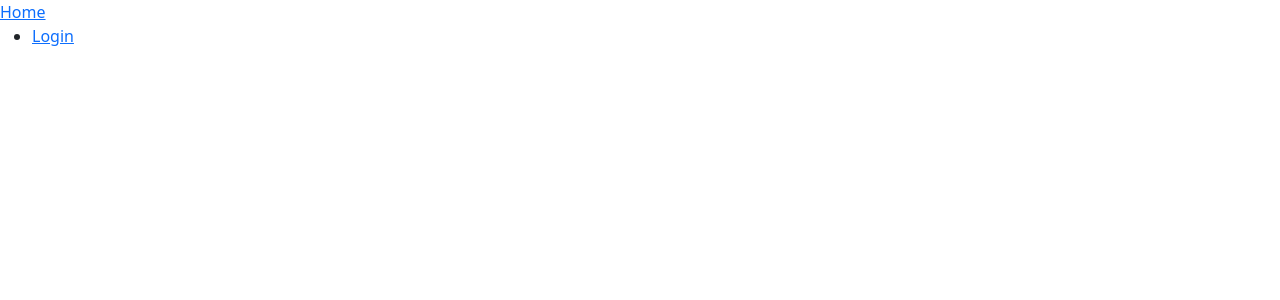
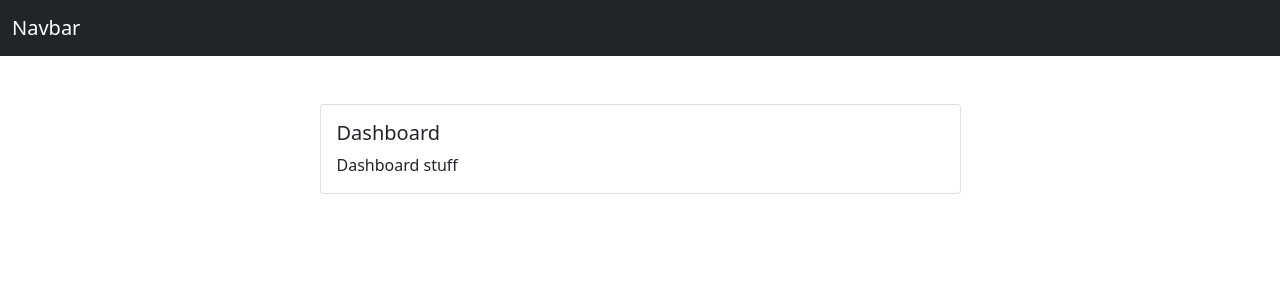
Before and after one commit to seriousTom/dividends_calculator_front, a Nuxt app: page /dashboard in a window 1280 px wide. Before the commit this address had no page. Shown: the top 300 px of the page. Built offline with nearby package versions, Linux system fonts and the light colour scheme; no server answers.

Commit message:
pinia; auth store and auth middleware

```diff
--- a/layouts/default.vue
+++ b/layouts/default.vue
@@ -1,24 +1,24 @@
 <template>
-  <div>
   <header>
-      <nav>
-        <NuxtLink to="/">Home</NuxtLink>
-        <ul>
-          <li>
-            <NuxtLink to="/login">Login</NuxtLink>
+    <nav class="navbar navbar-expand-lg navbar-dark bg-dark">
+      <div class="container-fluid">
+        <a class="navbar-brand" href="#">Navbar</a>
+        <button class="navbar-toggler" type="button" data-bs-toggle="collapse" data-bs-target="#navbarSupportedContent" aria-controls="navbarSupportedContent" aria-expanded="false" aria-label="Toggle navigation">
+          <span class="navbar-toggler-icon"></span>
+        </button>
+        <div class="collapse navbar-collapse" id="navbarSupportedContent">
+          <ul class="navbar-nav ms-auto mb-2 mb-lg-0">
+            <li class="nav-item">
+              <NuxtLink to="/login" class="nav-link" active-class="active">{{ authStore.name }}</NuxtLink>
             </li>
           </ul>
+        </div>
+      </div>
     </nav>
   </header>
-
-    <div>
   <slot />
-    </div>
-  </div>
 </template>
-
-<style scoped>
-.router-link-exact-active {
-  color: #12b488;
-}
-</style>
+<script setup>
+import {useAuthStore} from '~/store/auth';
+const authStore = useAuthStore();
+</script>
--- /dev/null
+++ b/middleware/auth.js
@@ -0,0 +1,10 @@
+import {useAuthStore} from '~/store/auth';
+
+export default defineNuxtRouteMiddleware((context) => {
+    const authStore = useAuthStore();
+    const authenticated = authStore.checkLogin();
+
+    if(!authenticated) {
+        return navigateTo('/login');
+    }
+})
--- a/nuxt.config.ts
+++ b/nuxt.config.ts
@@ -1,5 +1,6 @@
 // https://nuxt.com/docs/api/configuration/nuxt-config
 export default defineNuxtConfig({
+    // ssr: false,
     app: {
         head: {
             title: 'Dividends calculator',
@@ -31,5 +32,6 @@ export default defineNuxtConfig({
         }
     },
     modules: [
+        '@pinia/nuxt'
     ]
 })
--- a/package.json
+++ b/package.json
@@ -11,6 +11,11 @@
     "nuxt": "3.0.0"
   },
   "dependencies": {
+    "@pinia/nuxt": "^0.4.11",
+    "pinia": "^2.1.3",
     "vue3-toastify": "^0.1.10"
+  },
+  "overrides": {
+    "vue": "latest"
   }
 }
--- /dev/null
+++ b/pages/dashboard.vue
@@ -0,0 +1,24 @@
+<template>
+  <section>
+    <div class="container py-5">
+      <div class="row justify-content-center align-items-center">
+        <div class="col-12 col-lg-9 col-xl-7">
+          <div class="card">
+            <div class="card-body">
+              <h5 class="card-title">Dashboard</h5>
+              <div>
+                Dashboard stuff
+              </div>
+            </div>
+          </div>
+        </div>
+      </div>
+    </div>
+  </section>
+</template>
+<script setup>
+definePageMeta({
+  middleware: ["auth"]
+});
+
+</script>
--- a/pages/register.vue
+++ b/pages/register.vue
@@ -29,9 +29,12 @@
 </template>
 <script setup>
 definePageMeta({
-  layout: 'guest'
+  layout: 'guest',
+  middleware: ["guest"]
 });
-
+// import { storeToRefs } from 'pinia';
+import {useAuthStore} from '~/store/auth';
+const authStore = useAuthStore();
 const {serverValidationErrors, refreshErrors, clearErrors} = useHandleServerValidationErrors();
 
 const loading = ref(false);
@@ -47,7 +50,10 @@ const submit = async () => {
   try {
     const response = await useApiFetch('/register', {method: 'POST', body: {name: name.value, email: email.value, password: password.value, password_confirmation: password_confirmation.value}});
     loading.value = false;
+
+    authStore.setLoginData(response.name, response.email, response.token);
     useNuxtApp().$toast.success('Registration was successful.');
+    navigateTo('/dashboard');
   } catch(error) {
     refreshErrors(error);
     loading.value = false;
--- /dev/null
+++ b/store/auth.js
@@ -0,0 +1,54 @@
+import {defineStore} from 'pinia';
+
+export const useAuthStore = defineStore('authStore', () => {
+    const name = ref(null);
+    const email = ref(null);
+    const token = ref(null);
+
+    function setLoginData(userName, userEmail, userToken) {
+        localStorage.setItem('userData', userToken + ';' + userName + ';' + userEmail);
+        const userData = useCookie('userData', {
+            maxAge: 24 * 60 * 60 * 365
+        });
+        userData.value = userToken + ';' + userName + ';' + userEmail;
+
+        name.value = userName;
+        email.value = userEmail
+        token.value = userToken;
+    }
+
+    function checkLogin() {
+        if(process.server) {
+            const userData = useCookie('userData');
+            if(!userData.value) {
+                return false;
+            }
+
+            return checkAuthData(userData.value);
+
+        } else if(process.client) {
+            const userData = localStorage.getItem('userData');
+            if(!userData) {
+                return false;
+            }
+            return checkAuthData(userData);
+        }
+
+        return false;
+    }
+
+    function checkAuthData(userDataString) {
+        const userData = userDataString.split(';');
+        if(userData.length != 3) {
+            return false;
+        }
+
+        token.value = userData[0];
+        name.value = userData[1];
+        email.value = userData[2];
+
+        return true;
+    }
+
+    return {name, email, token, setLoginData, checkLogin};
+});
```
Also changed, not shown: middleware/guest.js (added, +10 -0 lines), 1 other file (tests, documents, lock files or other folders). Lines whose indentation alone changed are shown as unchanged.
